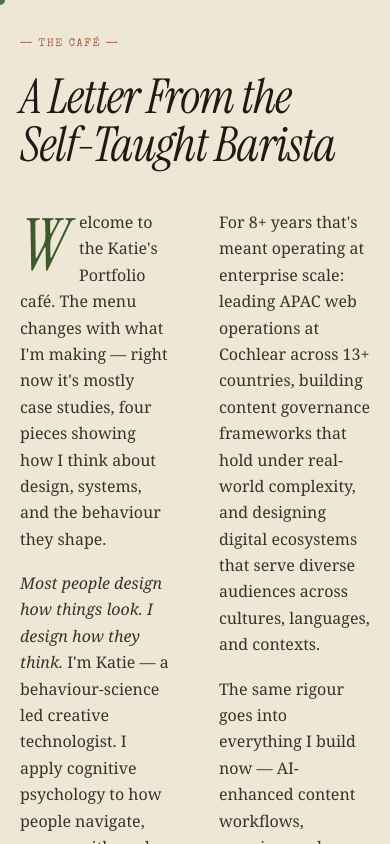
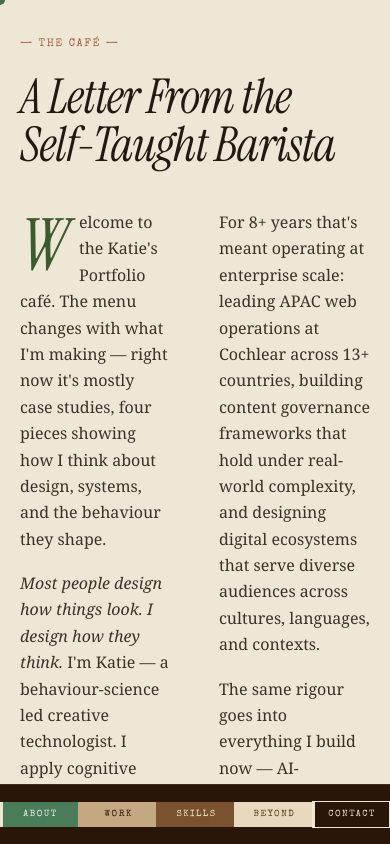
Before and after one commit to katiekimdigital/katie-kim-portfolio, a React (Vite) app: page / in a window 390 px wide. Both pictures are taken after a click on the button "Open Menu →". Built offline with nearby package versions, Linux system fonts and the light colour scheme.

Commit message:
Update Sidebar.module.css

```diff
--- a/src/components/Sidebar/Sidebar.module.css
+++ b/src/components/Sidebar/Sidebar.module.css
@@ -95,8 +95,49 @@
   border-left-color: var(--ivory);
 }
 
-@media (max-width: 900px) {
+@media (max-width: 768px) {
   .sidebar {
+    position: fixed;
+    bottom: 0;
+    left: 0;
+    right: 0;
+    top: auto;
+    width: 100%;
+    height: 60px;
+    flex-direction: row;
+    z-index: 50;
+    border-top: 1px solid rgba(255,255,255,0.1);
+    padding: 0;
+    overflow-x: auto;
+    overflow-y: hidden;
+  }
+
+  .brand {
     display: none;
   }
+
+  .tabList {
+    display: flex;
+    flex-direction: row;
+    width: 100%;
+    height: 100%;
+    align-items: center;
+    justify-content: space-around;
+    padding: 0;
+    margin: 0;
+    list-style: none;
+    gap: 0;
+  }
+
+  .tabList li {
+    flex: 1;
+  }
+
+  .tab {
+    width: 100%;
+    padding: 8px 4px;
+    font-size: 9px;
+    text-align: center;
+    white-space: nowrap;
+  }
 }
```
